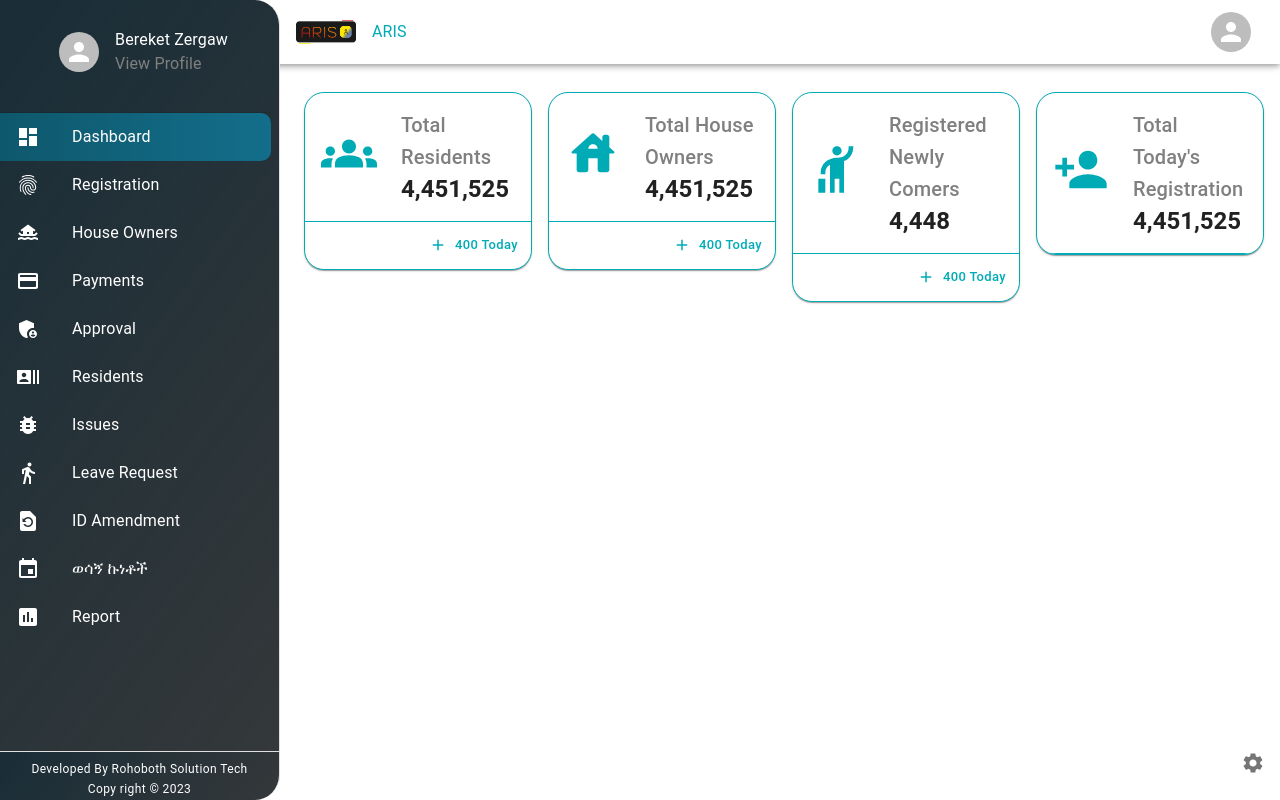
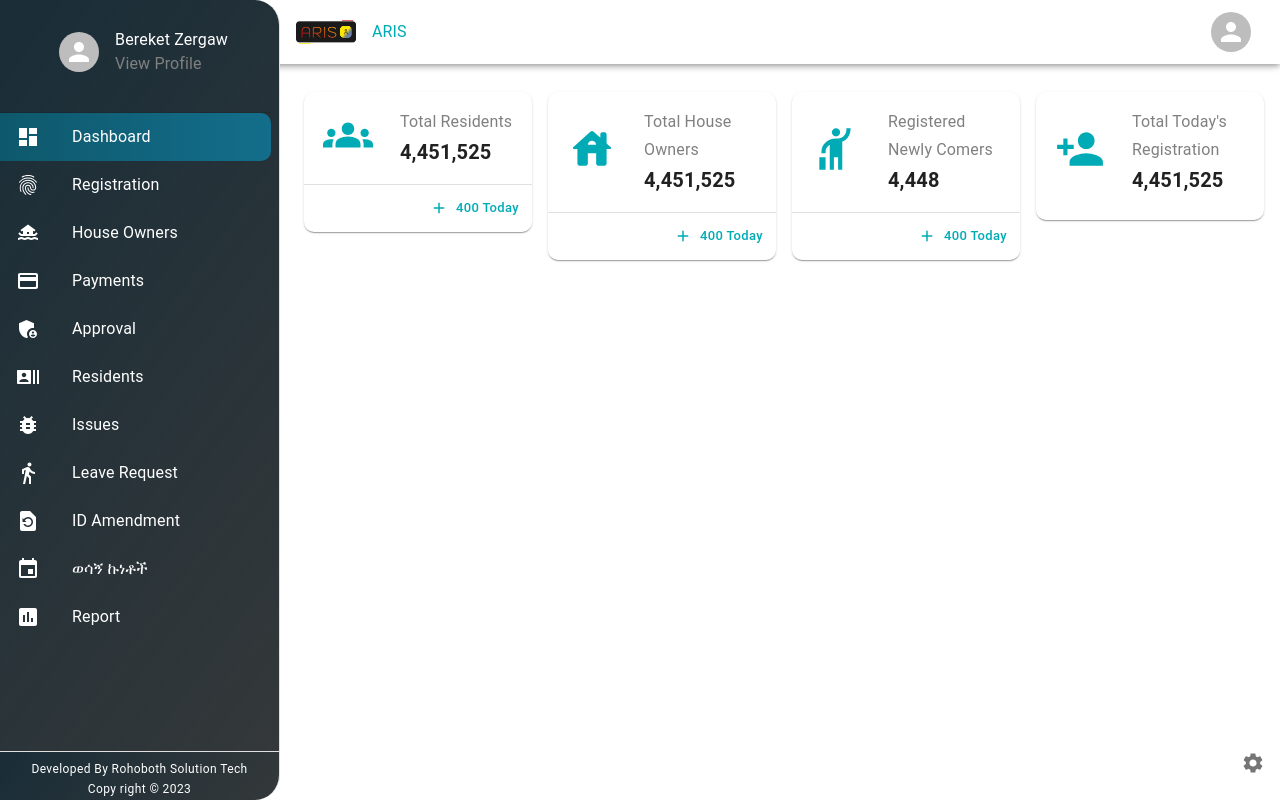
Before and after one commit to dagopia/arisproject, a React (Create React App) app: page /dashboard in a window 1280 px wide. Built offline with nearby package versions, Linux system fonts and the light colour scheme.

Commit message:
making the card component more beutiful

```diff
--- a/src/components/Cards.js
+++ b/src/components/Cards.js
@@ -14,13 +14,11 @@ import crtn from "../assets/crtn.png";
 
 const DashCard = (props) => {
   return (
-    <Card
-      sx={{ m: 1, borderRadius: "20px", border: `1px solid ${BlueActive}` }}
-    >
+    <Card sx={{ m: 1, borderRadius: "10px" }}>
       <CardContent sx={{ display: "flex", alignItems: "center" }}>
         <Box>{props.icon}</Box>
         <Box>
-          <Typography color="gray" variant="h6">
+          <Typography color="gray" variant="subtitle1">
             {props.title}
           </Typography>
           <Typography variant={props.fontSize} fontWeight={"bold"}>
@@ -28,7 +26,7 @@ const DashCard = (props) => {
           </Typography>
         </Box>
       </CardContent>
-      <Divider sx={{ borderColor: BlueActive }} />
+      {props.footerText ? <Divider /> : null}
       {props.footerText ? (
         <CardActions
           sx={{
--- a/src/routes/Dashboard.jsx
+++ b/src/routes/Dashboard.jsx
@@ -23,7 +23,7 @@ const PageContent = () => {
               <Groups
                 sx={{
                   width: "80px",
-                  fontSize: "75px",
+                  fontSize: "50px",
                   pr: 3,
                   color: BlueActive,
                 }}
@@ -33,7 +33,7 @@ const PageContent = () => {
             value={"4,451,525"}
             footerText={`400 ${t("today")}`}
             startIcon={<Add />}
-            fontSize={"h5"}
+            fontSize={"h6"}
           />
         </Grid>
         <Grid xs={12} md={6} lg={3} sm={12}>
@@ -42,7 +42,7 @@ const PageContent = () => {
               <HouseRounded
                 sx={{
                   width: "80px",
-                  fontSize: "75px",
+                  fontSize: "50px",
                   pr: 3,
                   color: BlueActive,
                 }}
@@ -52,7 +52,7 @@ const PageContent = () => {
             value={"4,451,525"}
             footerText={`400 ${t("today")}`}
             startIcon={<Add />}
-            fontSize={"h5"}
+            fontSize={"h6"}
           />
         </Grid>
         <Grid xs={12} md={6} lg={3} sm={12}>
@@ -61,7 +61,7 @@ const PageContent = () => {
               <Hail
                 sx={{
                   width: "80px",
-                  fontSize: "75px",
+                  fontSize: "50px",
                   pr: 3,
                   color: BlueActive,
                 }}
@@ -71,7 +71,7 @@ const PageContent = () => {
             value={"4,448"}
             footerText={`400 ${t("today")}`}
             startIcon={<Add />}
-            fontSize={"h5"}
+            fontSize={"h6"}
           />
         </Grid>
         <Grid xs={12} md={6} lg={3} sm={12}>
@@ -80,7 +80,7 @@ const PageContent = () => {
               <PersonAdd
                 sx={{
                   width: "80px",
-                  fontSize: "75px",
+                  fontSize: "50px",
                   pr: 3,
                   color: BlueActive,
                 }}
@@ -89,7 +89,7 @@ const PageContent = () => {
             title={t("total_today_reg")}
             value={"4,451,525"}
             startIcon={<Add />}
-            fontSize={"h5"}
+            fontSize={"h6"}
           />
         </Grid>
       </Grid>
```
